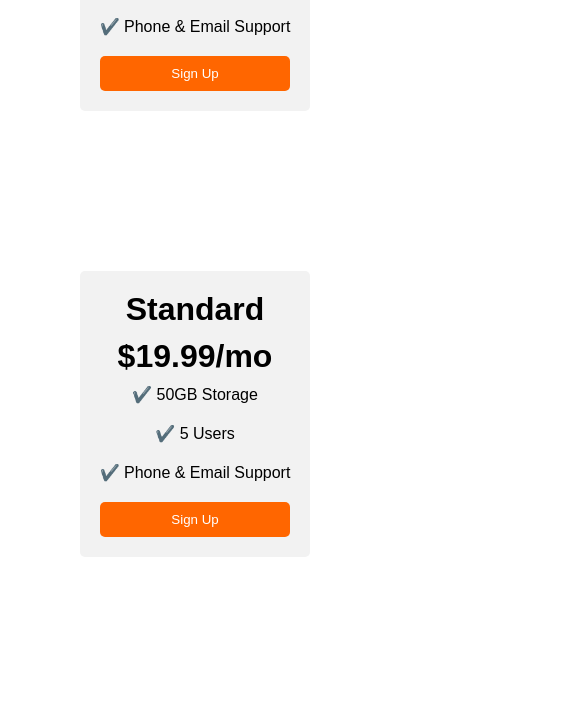
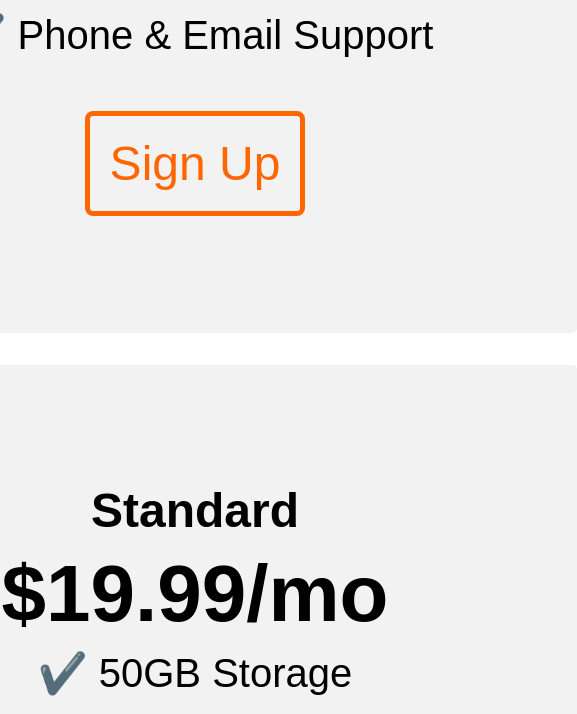
Before and after one commit to git4sv/flex_pricing, a plain HTML site: page index.html in a window 390 px wide. Shown: the part 415-1129 px from the top of the page, 577 px wide, since content can reach past the window. Drawn offline with Linux system fonts and the light colour scheme; a web font is replaced by a local one.

Commit message:
Update main.css

```diff
--- a/main.css
+++ b/main.css
@@ -7,7 +7,7 @@
       justify-content: center;
       align-items: center;
       height: 100vh;
-      gap: 1rem;
+      gap: 2rem;
     }
 
     .pricing-plan {
@@ -15,10 +15,8 @@
       max-width: 400px;
       padding: 20px;
       background-color: #f2f2f2;
-      border-radius: 5px;
+      border-radius: 7px;
       text-align: center;
-      font-size: 1rem;
-      transition: all 0.5s;
     }
 
     .pricing-plan:hover {
@@ -26,16 +24,15 @@
     }
 
     .plan-title {
-      font-size: 2rem;
+      font-size: 24px;
       font-weight: bold;
       margin-bottom: 10px;
     }
 
     .plan-price {
-      font-size: 2rem;
+      font-size: 48px;
       font-weight: bold;
       margin-bottom: 10px;
-
     }
 
     .plan-features {
@@ -50,35 +47,60 @@
 
     .plan-button {
       padding: 10px;
-      background-color: #ff6600;
-      color: #fff;
-      border-radius: 5px;
-      border: none;
+      background-color: transparent;
+      border: 2px solid #ff6600;
+      color: #ff6600;
+      border-radius: 7px;
+
     }
 
-    @media (max-width: 1000px) {
+    .plan-button:hover {
+      cursor: pointer;
+      background-color: #ff6600;
+      color: whitesmoke;
+    }
+
+    @media (max-width: 1250px) {
       .pricing-container {
         flex-direction: column;
         height: 100%;
-        gap: 10rem;
-        margin-top: 15rem;
-
       }
 
       .pricing-plan {
-        flex: 1;
-        max-width: 400px;
+
+        display: flex;
         padding: 20px;
         background-color: #f2f2f2;
         border-radius: 5px;
         text-align: center;
-        display: flex;
+        font-size: 2.5rem;
+        align-items: center;
+        justify-content: center;
         flex-direction: column;
-        justify-content: center;
+        min-width: 724px;
+        min-height: 700px;
       }
 
-      .pricing-plan:hover {
-        box-shadow: 5px 5px 20px 0px #a2a2a2;
-        transition: all 0.5s;
+      .plan-button {
+        padding: 20px;
+        background-color: transparent;
+        border: 5px solid #ff6600;
+        color: #ff6600;
+        border-radius: 8px;
+        font-size: 3rem;
+        margin-top: 2rem;
+      }
+
+
+      .plan-price {
+        font-size: 5rem;
+        font-weight: bold;
+        margin-bottom: 10px;
+      }
+
+      .plan-title {
+        font-size: 3rem;
+        font-weight: bold;
+        margin-bottom: 10px;
       }
     }
```
